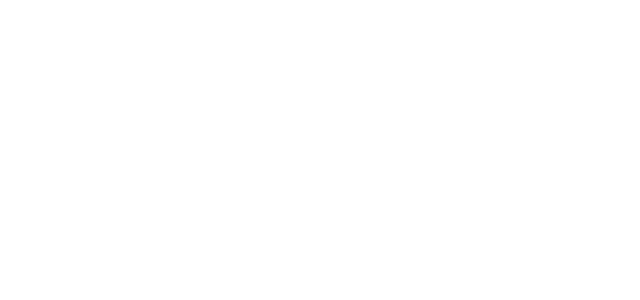
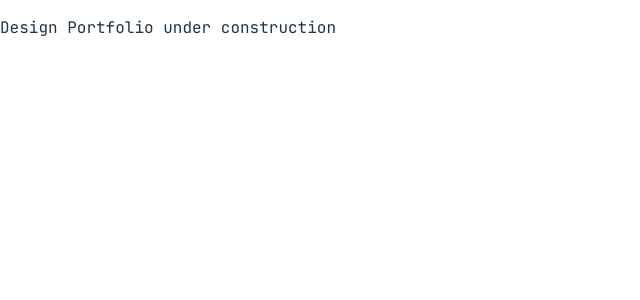
Before and after one commit to millercharlie/Digital-Portfolio, a React (Vite) app: page /projects/design-portfolio in a window 1280 px wide. Before the commit this address had no page. Shown: the top 300 px of the page, without its empty margins (0-640 px from the left). Built offline with nearby package versions, Linux system fonts and the light colour scheme.

Commit message:
Change File Paths and Create new Design Portfolio Page

```diff
--- a/src/App.jsx
+++ b/src/App.jsx
@@ -5,6 +5,7 @@
 import About from "./pages/About.jsx";
 import Contact from "./pages/Contact.jsx";
 import ProjectShowcase from "./pages/ProjectShowcase.jsx";
+import DesignPortfolio from "./pages/DesignPortfolio.jsx";
 
 /**
  * The App Component of this portfolio. This acts as the entry point for the user.
@@ -22,9 +23,9 @@
         <Route path="projects" element={<Projects />} />
         <Route path="about" element={<About />} />
         <Route path="contact" element={<Contact />} />
-        <Route path="project-one" element={<ProjectShowcase project={1} />} />
-        <Route path="project-two" element={<ProjectShowcase project={2} />} />
-        <Route path="project-three" element={<ProjectShowcase project={3} />} />
+        <Route path="projects/project-one" element={<ProjectShowcase project={1} />} />
+        <Route path="projects/project-two" element={<ProjectShowcase project={2} />} />
+        <Route path="projects/design-portfolio" element={<DesignPortfolio />} />
       </Routes>
     </BrowserRouter>
   );
--- /dev/null
+++ b/src/pages/DesignPortfolio.jsx
@@ -0,0 +1,7 @@
+export default function DesignPortfolio() {
+  return (
+    <>
+     <p>Design Portfolio under construction</p>
+    </>
+  )
+}
```
